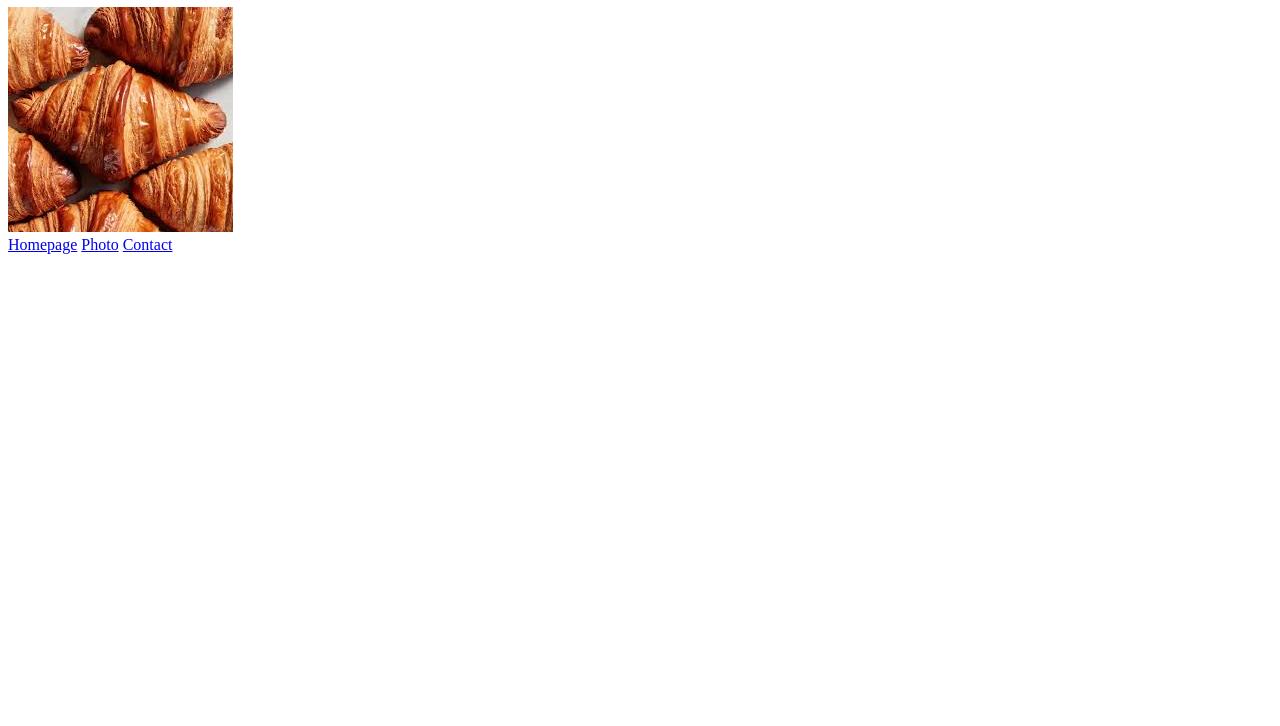
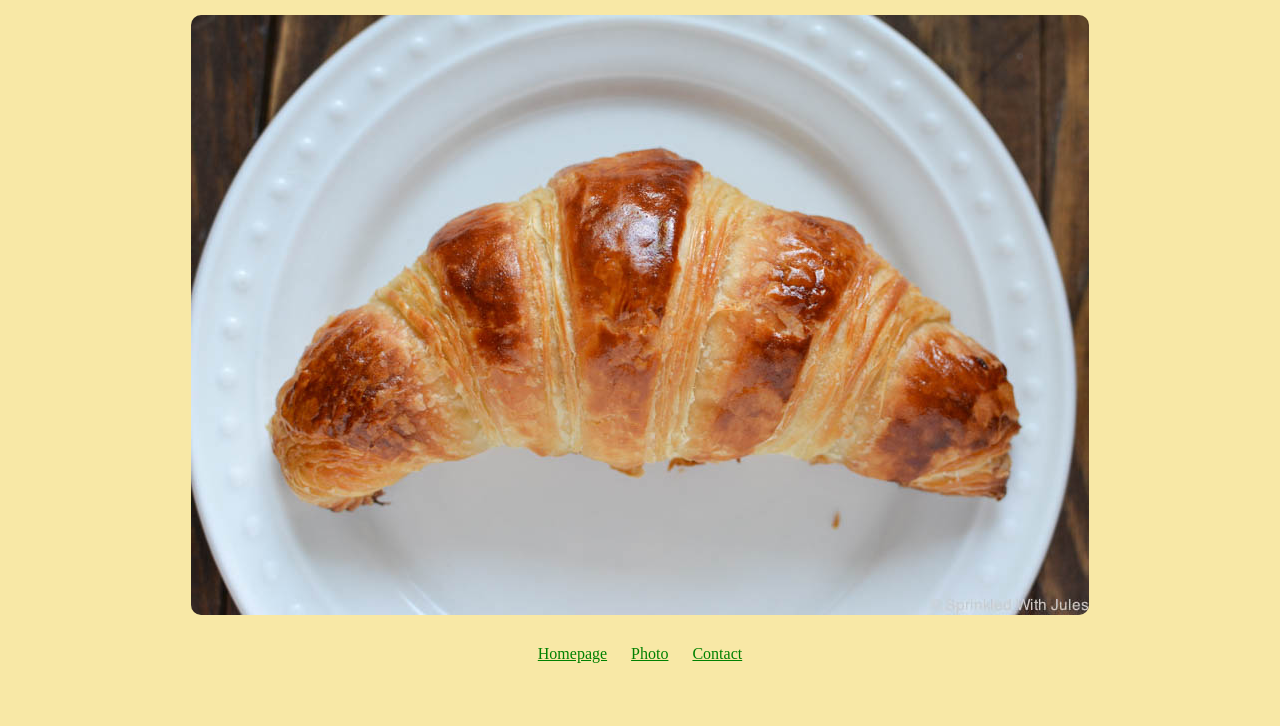
Before and after one commit to Pearltee28/Croissant, a plain HTML site: page photo.html in a window 1280 px wide. Shown: the part 74-800 px from the top of the page. Drawn offline with Linux system fonts and the light colour scheme.

Commit message:
rectified errors

```diff
--- a/photo.html
+++ b/photo.html
@@ -4,13 +4,13 @@
 <head>
     <meta charset="UTF-8">
     <meta name="viewport" content="width=device-width, initial-scale=1.0">
-    <link rel="stylesheet" href="/css/styles.css">
+    <link rel="stylesheet" href="css/style.css">
     <title>Photo</title>
 </head>
 
 <body>
     <h1>🥐 A picture of a croissant</h1>
-    <img src="/images/croissant.jpg" alt="Homemade croissant" class="croissant-photo">
+    <img src="/images/Croissants.jpg" alt="Homemade croissant" class="croissant-photo">
     <footer>
         <a href="/" title="Home"> Homepage</a>
         <a href="/photo.html" title="Croissant photo"> Photo</a>
```
Also changed, not shown: contact.html (+1 -1 lines), index.html (+1 -1 lines), images/Croissants.jpg (added), images/croissant.jpg (deleted).
